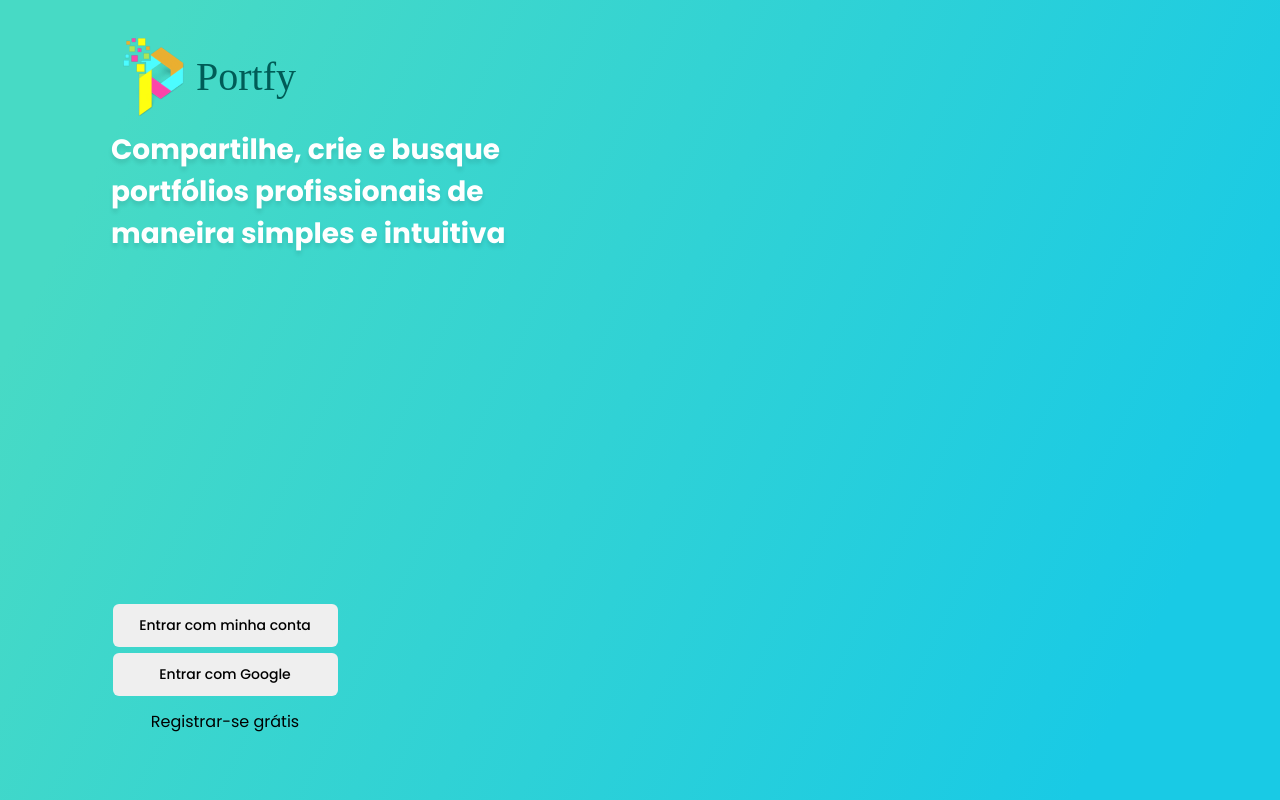
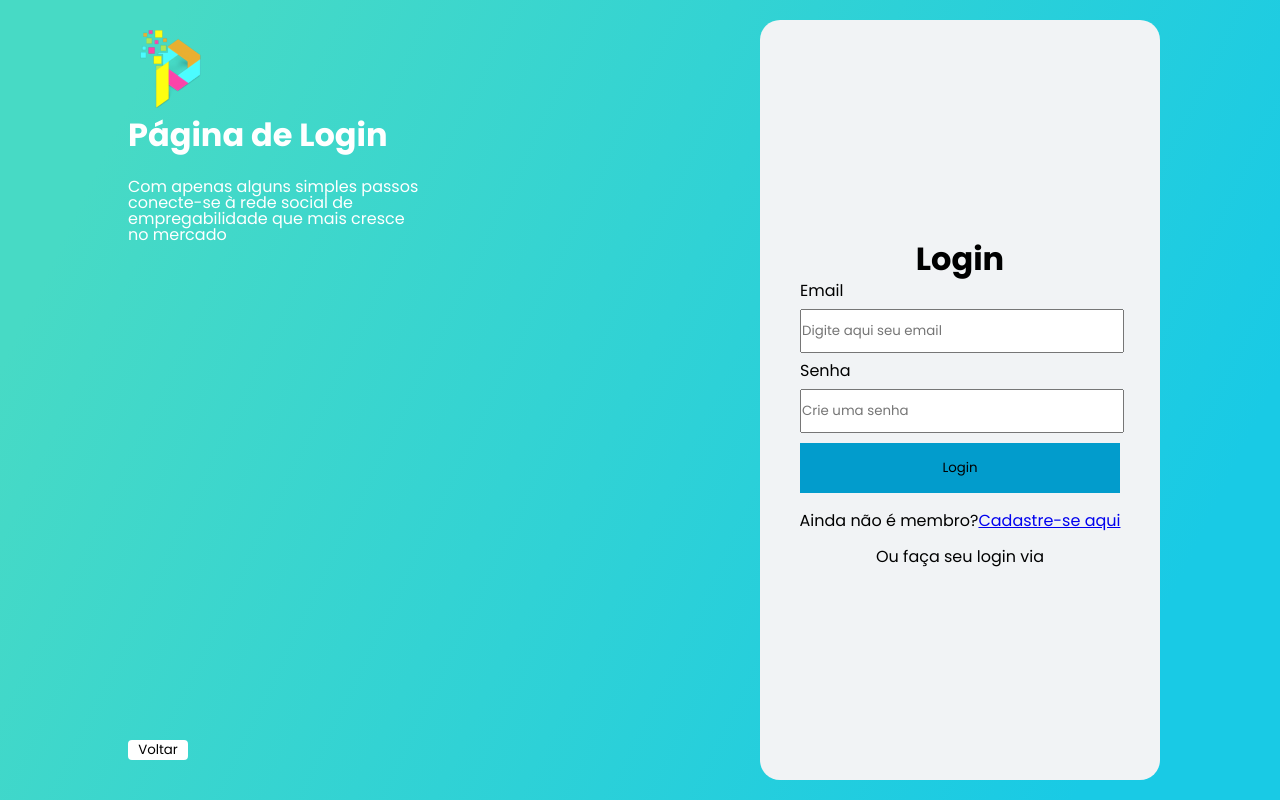
Before and after one commit to maksonss4/React---Portfy, a React (Create React App) app: page / in a window 1280 px wide. Built offline with nearby package versions, Linux system fonts and the light colour scheme; a web font is replaced by a local one.

Commit message:
feat:login-page

```diff
--- a/src/App.tsx
+++ b/src/App.tsx
@@ -1,11 +1,13 @@
 import { Global } from "./styles";
 import { LandingPage } from "./pages/LandingPage";
+import Login from "./pages/Login/LoginPage";
 
 function App() {
   return (
     <div className="App">
       <Global />
-      <LandingPage />
+      {/*  <LandingPage />*/}
+      <Login />
     </div>
   );
 }
--- a/src/Button/Button.style.ts
+++ b/src/pages/Login/Button/Button.style.ts
@@ -1,5 +1,6 @@
 import styled from "styled-components";
-export interface IButtonSTLD {
+import React from "react";
+export interface IButtonSTLD extends React.HTMLProps<HTMLButtonElement> {
   backgroundColor?: string;
   fontColor?: string;
 
@@ -10,14 +11,20 @@ export interface IButtonSTLD {
   btPadding?: string;
 
   borderRadius?: string;
+  borderColor?: string;
 }
 export const ButtonSTLD = styled.button<IButtonSTLD>`
+  display: flex;
+  flex-direction: column;
+  align-items: center;
+  justify-content: center;
   background-color: ${({ backgroundColor }) => backgroundColor};
   color: ${({ fontColor }) => fontColor};
-  width: ${({ btWidth }) => btWidth}px;
-  height: ${({ btHeight }) => btHeight}px;
+  width: ${({ btWidth }) => btWidth};
+  height: ${({ btHeight }) => btHeight};
 
   margin: ${({ btMargin }) => btMargin};
   padding: ${({ btPadding }) => btPadding};
-  border-radius: ${({ borderRadius }) => borderRadius}px;
+  border-radius: ${({ borderRadius }) => borderRadius};
+  border: 2px solid ${({ borderColor }) => borderColor};
 `;
--- a/src/Button/Button.tsx
+++ b/src/pages/Login/Button/Button.tsx
@@ -1,23 +1,17 @@
-import { MouseEventHandler, ReactNode } from "react";
 import { ButtonSTLD, IButtonSTLD } from "./Button.style";
-
-export interface IButton extends IButtonSTLD {
-  children: ReactNode;
-  onClick?: MouseEventHandler;
-  type?: string;
-}
 
 const Button = ({
   backgroundColor = "transparent",
-  fontColor = "#fff",
+  fontColor = "#000",
   btWidth = "auto",
   btHeight = "auto",
   btMargin = "0",
   btPadding = "0",
   borderRadius = "0",
+  borderColor = "#000",
   onClick,
   children,
-}: IButton) => {
+}: IButtonSTLD) => {
   return (
     <ButtonSTLD
       onClick={onClick}
@@ -27,6 +21,7 @@ const Button = ({
       btHeight={btHeight}
       btMargin={btMargin}
       btPadding={btPadding}
+      borderColor={borderColor}
       borderRadius={borderRadius}
     >
       {children}
--- /dev/null
+++ b/src/pages/Login/LoginPage.tsx
@@ -0,0 +1,103 @@
+import * as yup from "yup";
+import { useForm } from "react-hook-form";
+import { yupResolver } from "@hookform/resolvers/yup";
+import { Link } from "react-router-dom";
+import Button from "./Button/Button";
+import {
+  FormSTLD,
+  Container,
+  PageDivision,
+  LogoContainer,
+  SubDivision,
+} from "./styles";
+
+export interface ILoginProps {
+  email: string;
+  password: string;
+}
+const Login = () => {
+  const formSchema = yup.object().shape({
+    email: yup.string().required("Email obrigatório* "),
+    password: yup
+      .string()
+      .required("Senha obrigatória*")
+      .matches(/[A-Z]/, "deve conter ao menos 1 letra maiúscula")
+      .matches(/([a-z])/, "deve conter ao menos 1 letra minúscula")
+      .matches(/(\d)/, "deve conter ao menos 1 número")
+      .matches(/(\W)|_/, "deve conter ao menos 1 caracter especial")
+      .matches(/.{8,}/, "deve conter ao menos 8 dígitos"),
+  });
+  const {
+    register,
+    handleSubmit,
+    formState: { errors },
+  } = useForm<ILoginProps>({ resolver: yupResolver(formSchema) });
+
+  const loginFunction = () => {};
+
+  return (
+    <Container>
+      <PageDivision>
+        <SubDivision>
+          <LogoContainer>
+            <img src="logo.png" alt="logo portfy" />
+            <h1>Página de Login</h1>
+            <p>
+              Com apenas alguns simples passos conecte-se à rede social de
+              empregabilidade que mais cresce no mercado
+            </p>
+          </LogoContainer>
+
+          <Button
+            btHeight="20px"
+            btWidth="60px"
+            backgroundColor="#fff"
+            borderRadius="4px"
+            borderColor="#fff"
+            btMargin=" 0 0 20px"
+          >
+            Voltar
+          </Button>
+        </SubDivision>
+      </PageDivision>
+      <PageDivision>
+        <FormSTLD onSubmit={handleSubmit(loginFunction)}>
+          <fieldset>
+            <legend>Login</legend>
+            <label htmlFor="email">Email</label>
+            <input
+              id="email"
+              type="email"
+              placeholder="Digite aqui seu email"
+              {...register("email")}
+            />
+            <label htmlFor="password">Senha</label>
+            <input
+              id="password"
+              type="password"
+              placeholder="Crie uma senha"
+              {...register("password")}
+            />
+            <Button
+              type="submit"
+              btHeight="50px"
+              btWidth="100%"
+              backgroundColor="#029CCC"
+              borderColor="#029CCC"
+            >
+              Login
+            </Button>
+          </fieldset>
+          <p>
+            Ainda não é membro?
+            {/* <Link to="#" replace>
+              Cadastre-se aqui </Link>*/}
+            <a href="#">Cadastre-se aqui</a>
+          </p>
+          <p>Ou faça seu login via</p>
+        </FormSTLD>
+      </PageDivision>
+    </Container>
+  );
+};
+export default Login;
--- /dev/null
+++ b/src/pages/Login/styles.ts
@@ -0,0 +1,70 @@
+import styled from "styled-components";
+export const Container = styled.div`
+  background: linear-gradient(115.77deg, #47dac5 10.59%, #19cae5 87.7%);
+  display: flex;
+  width: 100vw;
+  height: 100vh;
+`;
+export const FormSTLD = styled.form`
+  display: flex;
+  flex-direction: column;
+  justify-content: center;
+  align-items: center;
+  gap: 20px;
+  width: 400px;
+
+  height: 95%;
+  border-radius: 20px;
+  background-color: #f1f3f5;
+  fieldset {
+    display: flex;
+    flex-direction: column;
+    justify-content: center;
+    gap: 10px;
+    width: 80%;
+
+    height: auto;
+  }
+  legend {
+    font: bold 2rem "Poppins";
+    margin: auto;
+  }
+  input {
+    width: 100%;
+    height: 40px;
+    padding: 0;
+  }
+  @media screen and (min-width: 320px) and (max-width: 600px) {
+    width: 90px;
+  }
+`;
+
+export const PageDivision = styled.div`
+  display: flex;
+  flex-direction: column;
+  justify-content: center;
+  align-items: center;
+  width: 50%;
+  height: 100%;
+`;
+
+export const SubDivision = styled.div`
+  display: flex;
+  flex-direction: column;
+  justify-content: space-between;
+  width: 60%;
+  height: 95%;
+  h1 {
+    font: bold 2rem "Poppins";
+    color: #fff;
+  }
+  p {
+    color: white;
+    max-width: 300px;
+    text-align: left;
+    margin-top: 20px;
+  }
+`;
+export const LogoContainer = styled.div`
+  margin-top: 10px;
+`;
--- a/src/routes/index.tsx
+++ b/src/routes/index.tsx
@@ -1,5 +1,5 @@
 function Hold() {
-    return <h1>Voce pode excluir esse index.tsx</h1>
+  return <h1>Voce pode excluir esse index.tsx</h1>;
 }
 
-export default Hold
+export default Hold;
```
Also changed, not shown: src/Form/Form.ts (deleted, +0 -14 lines), src/pages/FormLogin/FormLogin.tsx (deleted, +0 -57 lines), src/pages/Register/index.tsx (+61 -15 lines).
